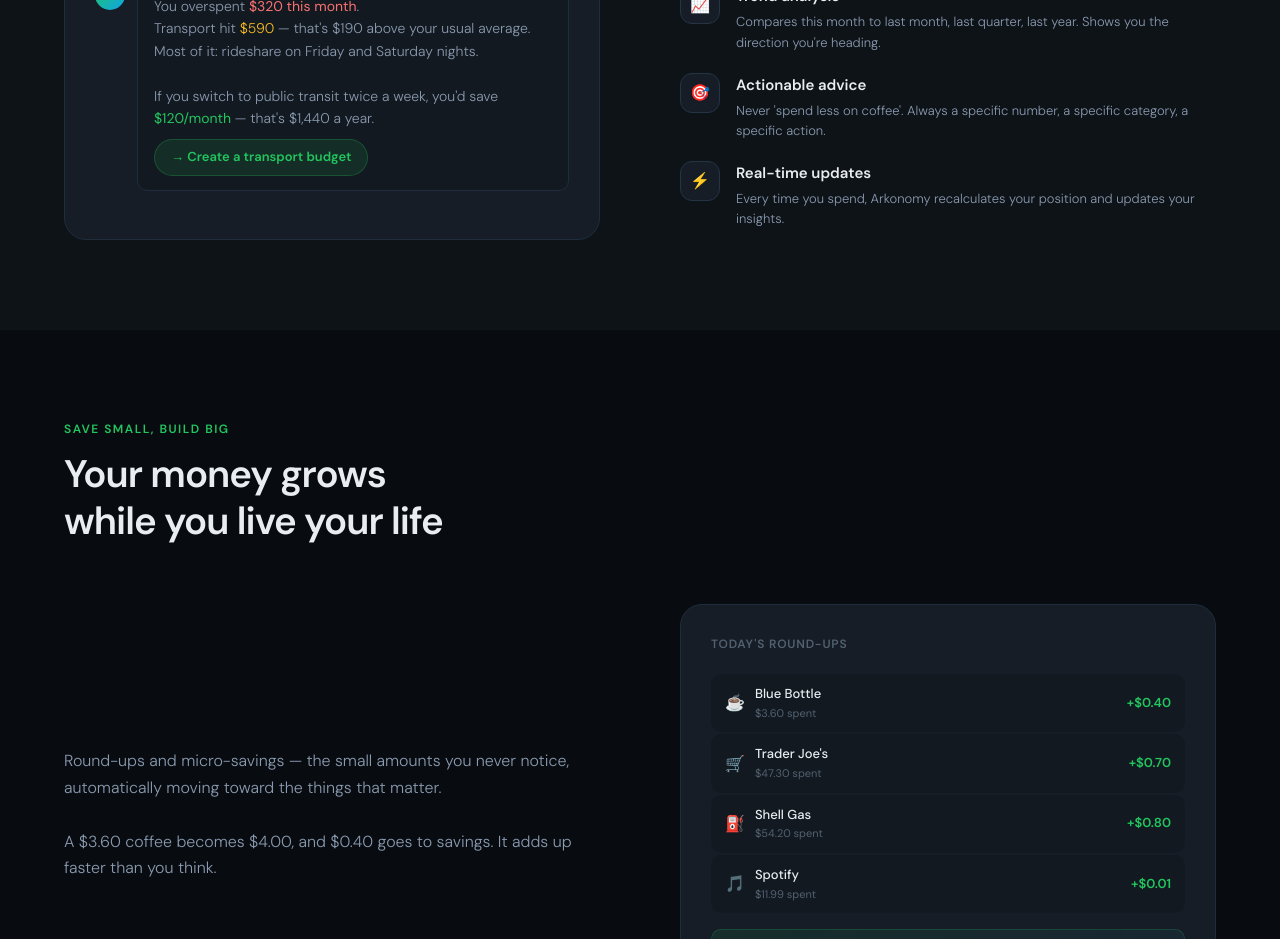
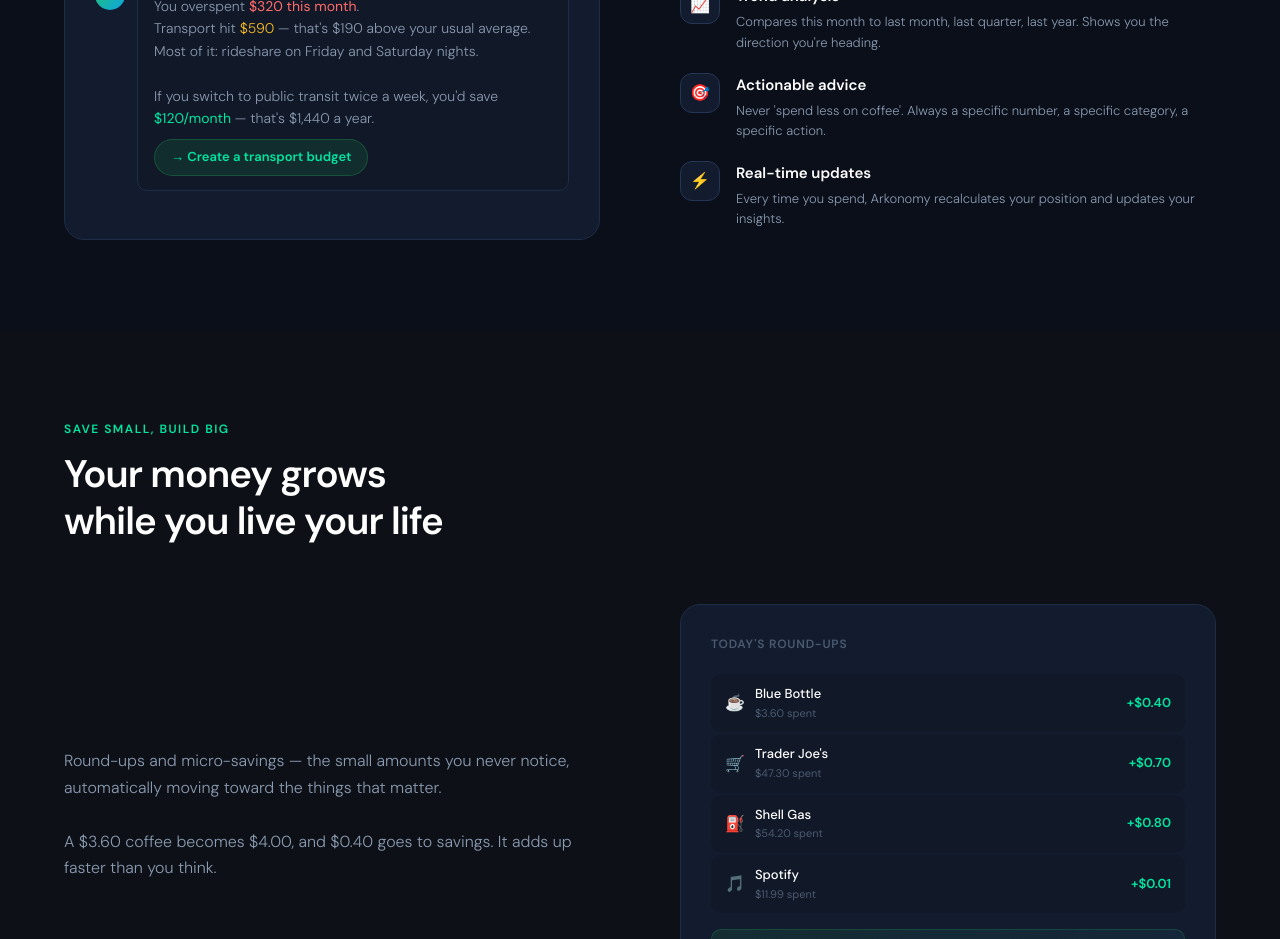
Before and after one commit to shevvik88-dot/arkonomy-site, a Next.js app: page / in a window 1280 px wide. Shown: the part 2880-3819 px from the top of the page. Built offline with nearby package versions, Linux system fonts and the light colour scheme.

Commit message:
Update globals.css

```diff
--- a/app/globals.css
+++ b/app/globals.css
@@ -3,27 +3,29 @@
 @tailwind utilities;
 
 :root {
-  --bg: #080c10;
-  --bg2: #0e1318;
-  --bg3: #131920;
-  --surface: #161d26;
-  --surface2: #1c252f;
-  --border: #1e2d3d;
-  --border2: #253444;
-  --text: #e8edf2;
+  --bg: #0d1117;
+  --bg2: #0a0f1a;
+  --bg3: #111827;
+  --surface: #131c2e;
+  --surface2: #1a2540;
+  --border: #1e2d45;
+  --border2: #253555;
+  --text: #ffffff;
   --text2: #8a9ab0;
-  --text3: #526070;
-  --green: #22c55e;
-  --green-dim: #16a34a;
-  --green-glow: rgba(34,197,94,0.12);
-  --blue: #38bdf8;
+  --text3: #4a5a70;
+  --green: #00e5a0;
+  --green-dim: #00b87a;
+  --green-glow: rgba(0,229,160,0.10);
+  --blue: #38b6ff;
   --blue-dim: #0ea5e9;
-  --blue-glow: rgba(56,189,248,0.10);
-  --red: #f87171;
+  --blue-glow: rgba(56,182,255,0.10);
+  --purple: #7c6bff;
+  --purple-glow: rgba(124,107,255,0.12);
+  --red: #ff6b6b;
   --amber: #fbbf24;
   --radius: 16px;
-  --radius-sm: 10px;
-  --radius-lg: 22px;
+  --radius-sm: 12px;
+  --radius-lg: 20px;
 }
 
 * {
```
